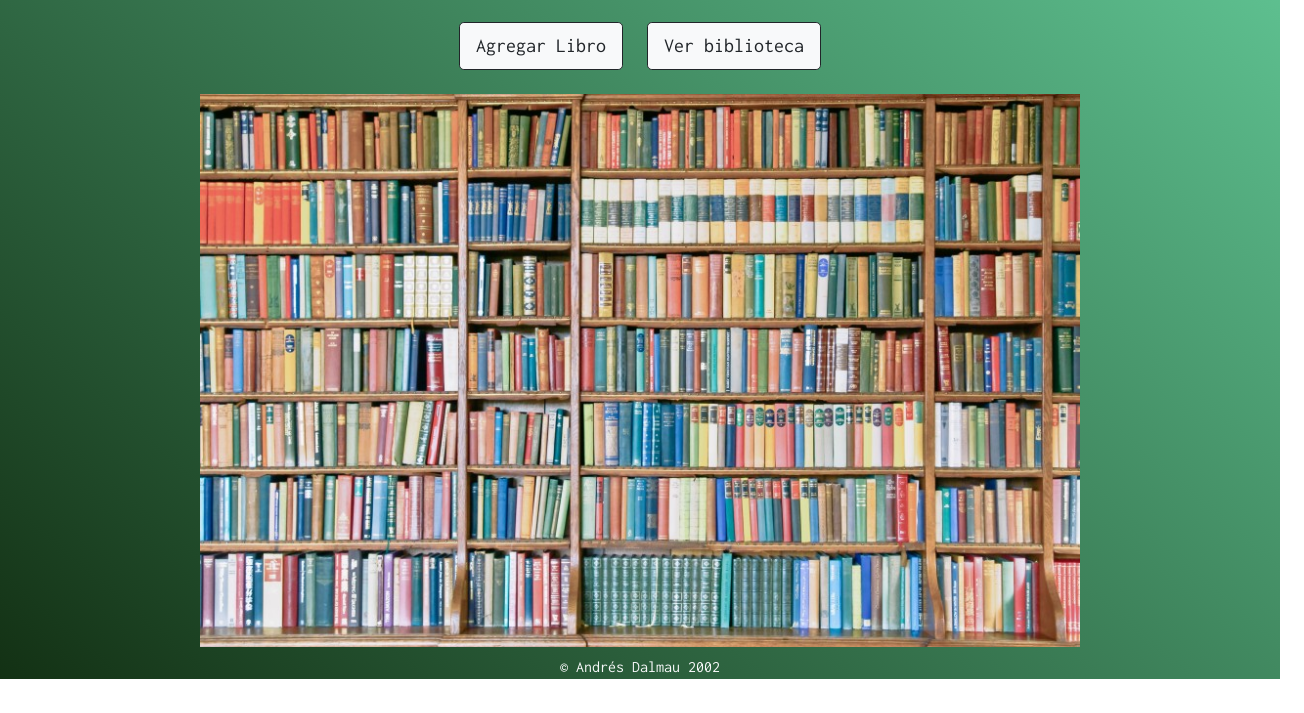
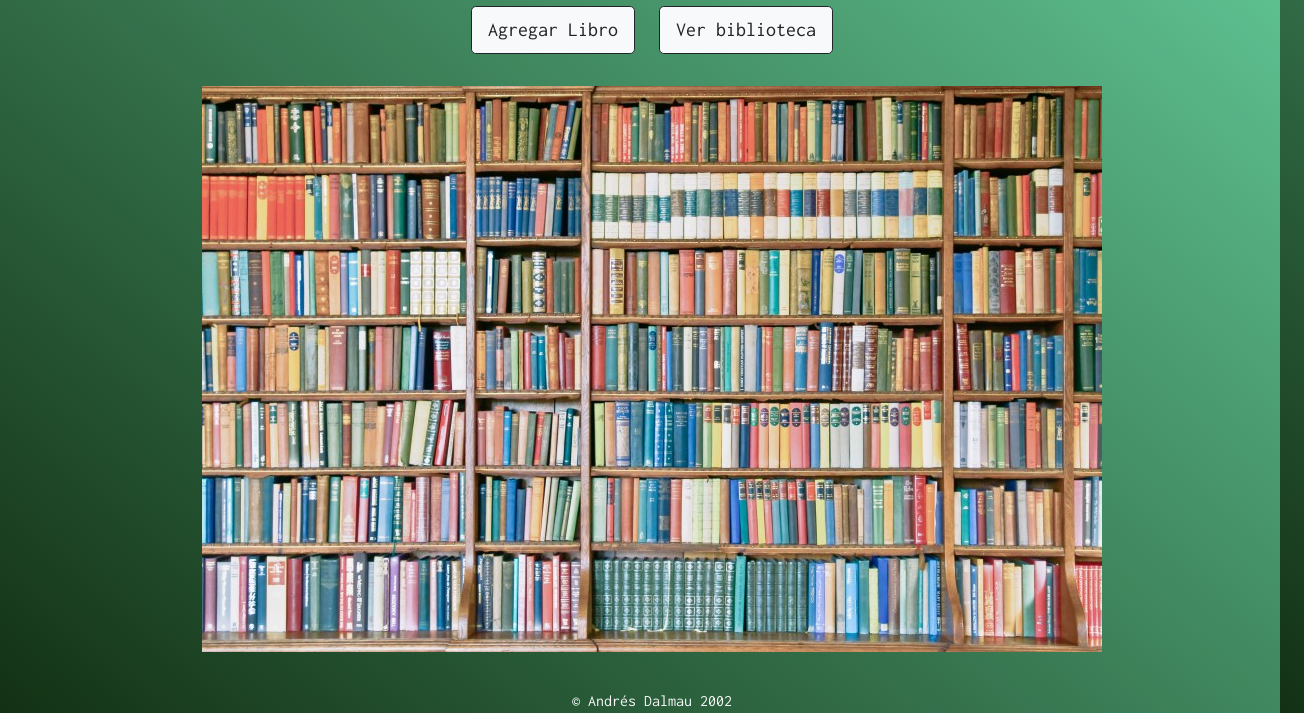
Before and after one commit to axdny/javascript_coderhouse, a plain HTML site: page proyecto_final/index.html in a window 1280 px wide. Shown: the part 87-800 px from the top of the page, 1304 px wide, since content can reach past the window. Drawn offline with nearby package versions, Linux system fonts and the light colour scheme; some packages are replaced by stand-ins of ours; a script that the page names is missing.

Commit message:
style changes

```diff
--- a/proyecto_final/css/style.css
+++ b/proyecto_final/css/style.css
@@ -1,3 +1,9 @@
+*,
+*::after,
+*::before {
+  box-sizing: inherit;
+}
+
 body {
   font-family: 'Inconsolata', monospace;
 }
@@ -6,11 +12,6 @@ body {
   background: linear-gradient(220.55deg, #61C695 0%, #133114 100%);
 }
 
-
 .footer {
   font-weight: 400;
 }
-
-.img {
-  width: 70%;
-}
--- a/proyecto_final/index.html
+++ b/proyecto_final/index.html
@@ -14,12 +14,11 @@
   <script src="//cdn.jsdelivr.net/npm/sweetalert2@11"></script>
 </head>
 
-<body>
-  <div class="container-fluid text-light text-center">
+<body class="d-flex flex-column min-vh-100 min-vw-100 container-fluid col-lg-12 col-xs-3 text-light text-center">
   <header>
     <h1 class="title text-uppercase text display-3">Mi biblioteca virtual</h1>
   </header>
-    <aside class="p-3">
+  <aside class="mb-4">
     <button id="add-book" class="btn btn-light btn-outline-dark btn-lg m-2">
       Agregar Libro
     </button>
@@ -27,13 +26,12 @@
       Ver biblioteca
     </button>
   </aside>
-    <main id="main" class="w-100">
-      <img class="img" src="assets/biblioteca.jpeg" alt="biblioteca">
+  <main id="main">
+    <img src="assets/biblioteca.jpeg" alt="biblioteca">
   </main>
-    <footer class="navbar-fixed-bottom mt-2">
+  <footer class="mt-auto">
     &copy; Andrés Dalmau 2002
   </footer>
-  </div>
   <script src="https://cdn.jsdelivr.net/npm/bootstrap@5.1.3/dist/js/bootstrap.bundle.min.js"
     integrity="sha384-ka7Sk0Gln4gmtz2MlQnikT1wXgYsOg+OMhuP+IlRH9sENBO0LRn5q+8nbTov4+1p"
     crossorigin="anonymous"></script>
```
Lines whose indentation alone changed are shown as unchanged.
